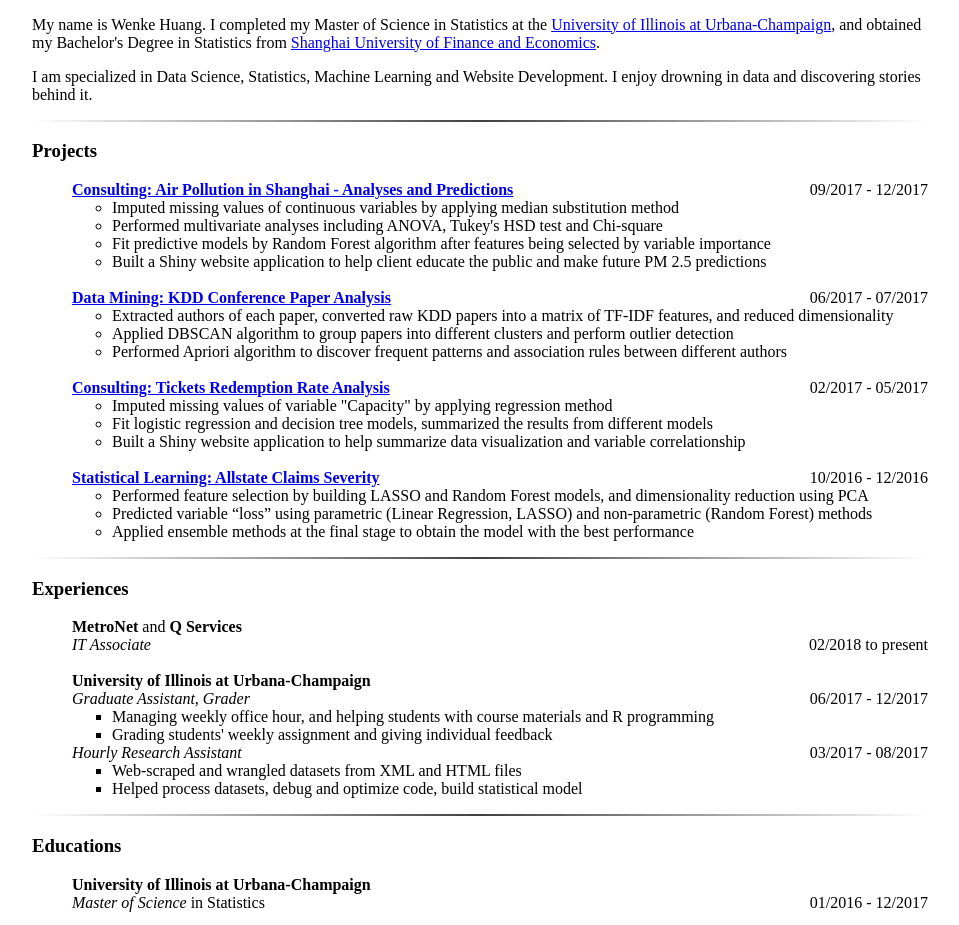
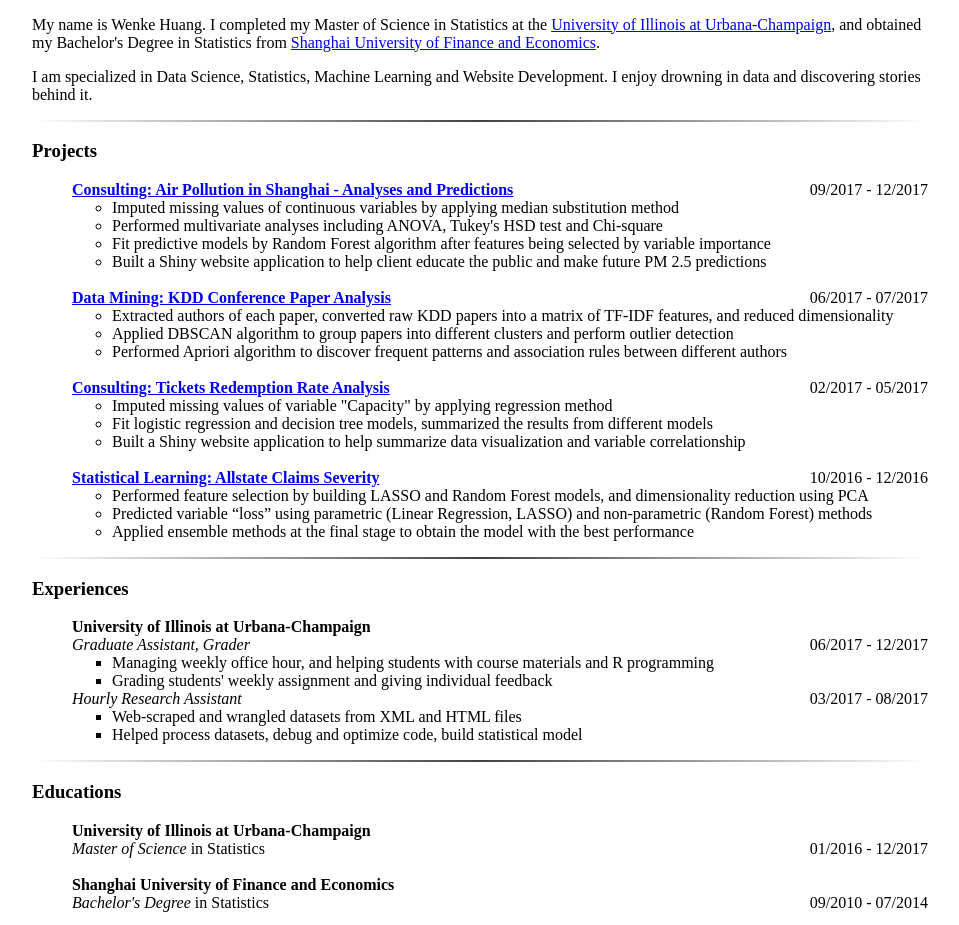
Before and after one commit to whuang67/whuang67.github.io, a plain HTML site: page about-me.html in a window 1280 px wide. Shown: the part 165-1090 px from the top of the page, without its empty margins (160-1119 px from the left). Drawn offline with Linux system fonts and the light colour scheme.

Commit message:
Update about-me.html

```diff
--- a/about-me.html
+++ b/about-me.html
@@ -64,11 +64,11 @@
   <div>
     <h3>Experiences</h3>
 	<ul>
-	  <li class="previousExperience"><strong>MetroNet</strong> and <strong>Q Services</strong></li>
+	  <!-- <li class="previousExperience"><strong>MetroNet</strong> and <strong>Q Services</strong></li>
 	    <ul class="position">
 		  <li class="previousExperience"><em>IT Associate</em><span class="experienceTime">02/2018 to present</span></li>
 		</ul>
-		<hr class="hrNone">
+		<hr class="hrNone"> -->
 	  <li class="previousExperience"><strong>University of Illinois at Urbana-Champaign</strong></li>
 	    <ul class="position">
 		  <li class="previousExperience"><em>Graduate Assistant, Grader</em> <span class="experienceTime">06/2017 - 12/2017</span></li>
```
